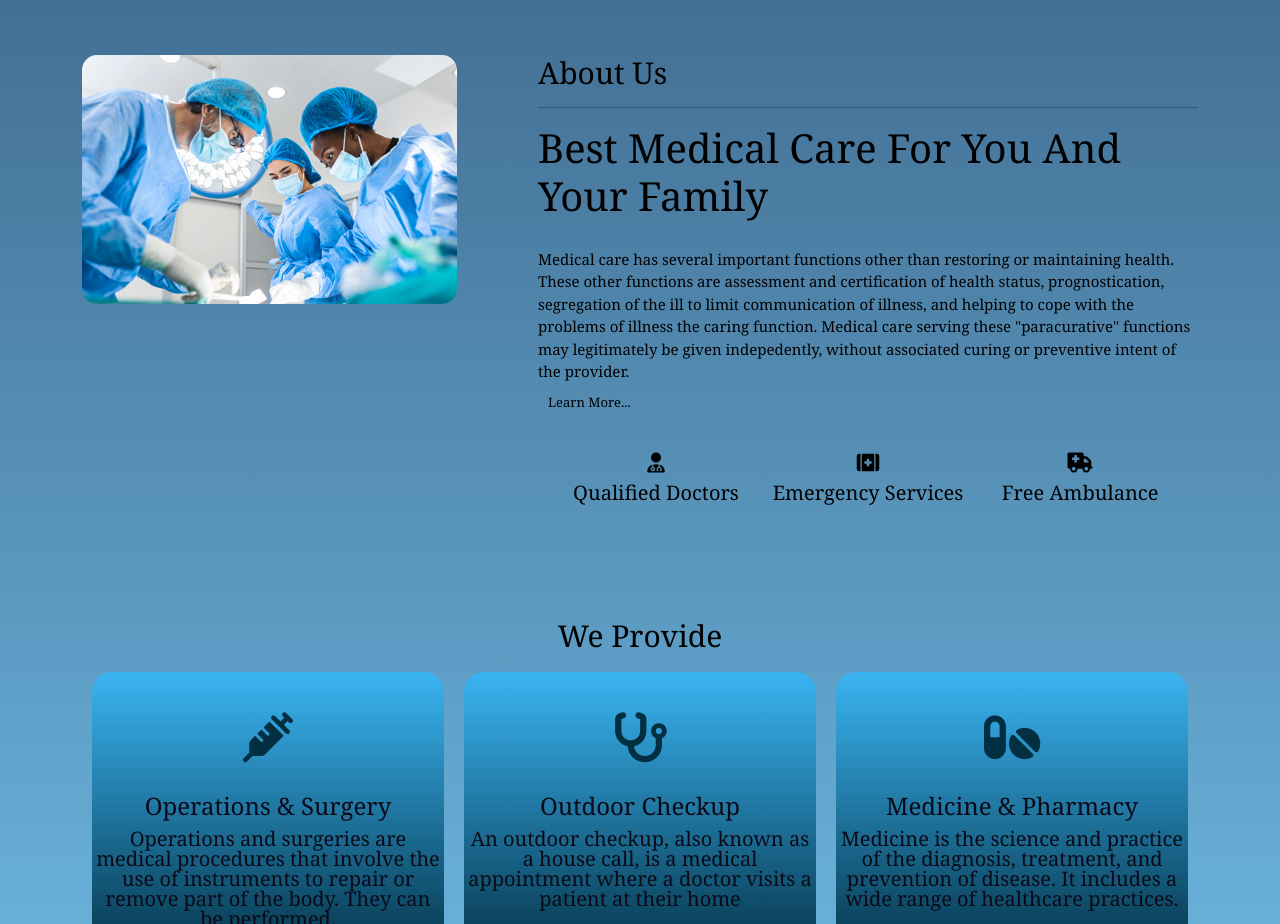
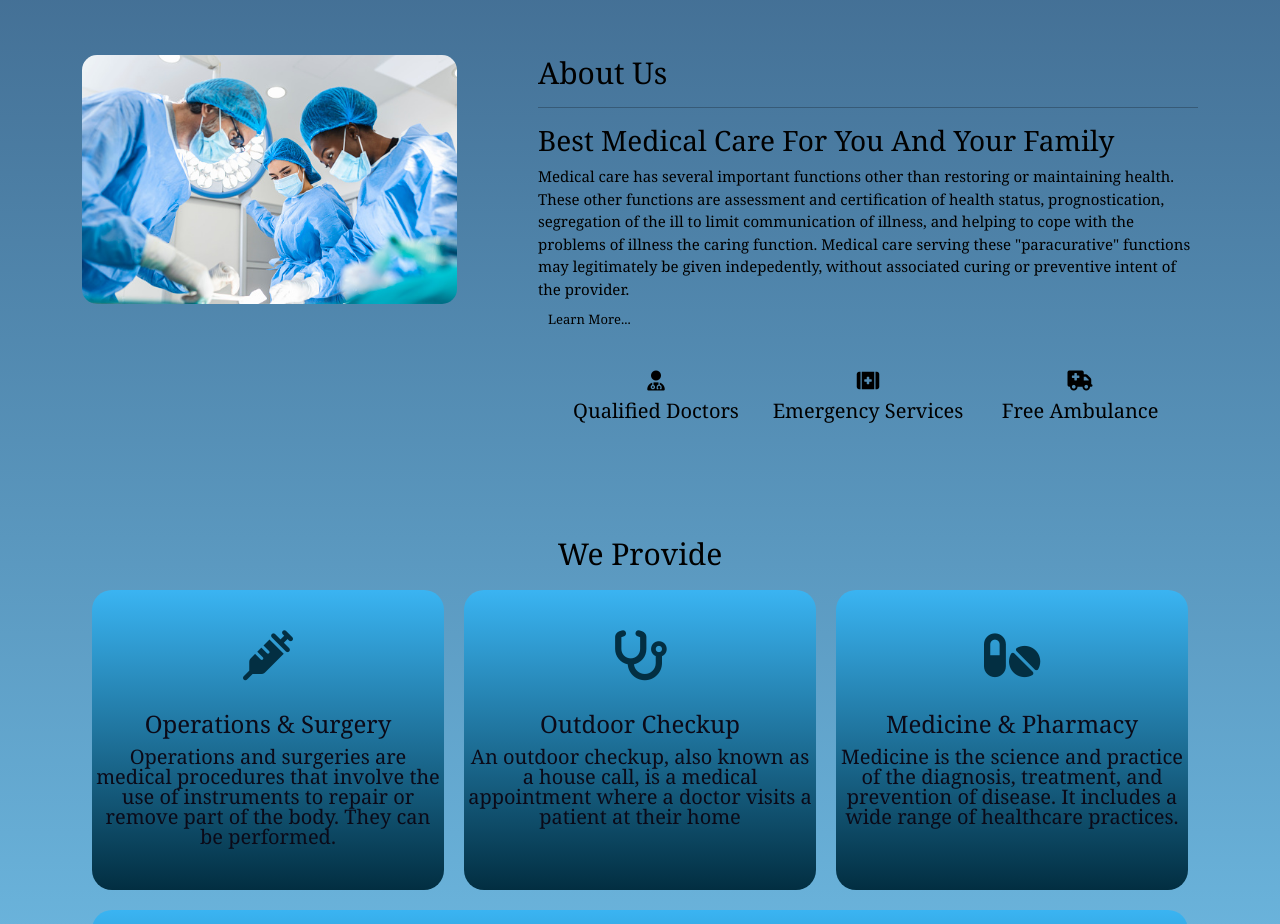
Before and after one commit to VishalKumar3107/medicare, a plain HTML site: page index.html in a window 1280 px wide. Shown: the part 1580-2504 px from the top of the page. Drawn offline with nearby package versions, Linux system fonts and the light colour scheme.

Commit message:
Update index.html

```diff
--- a/index.html
+++ b/index.html
@@ -75,7 +75,7 @@
                 <div class="about-col-2">
                     <h5 class="sub-title" style="color: #000000;"><b>About Us</b></h5>
                     <hr>
-                    <h1>Best Medical Care For You And Your Family</h1>
+                    <h3>Best Medical Care For You And Your Family</h3>
                     <p>Medical care has several important functions other than restoring or maintaining health. These
                         other functions are assessment and certification of health status, prognostication, segregation
                         of the ill to limit communication of illness, and helping to cope with the problems of
```
